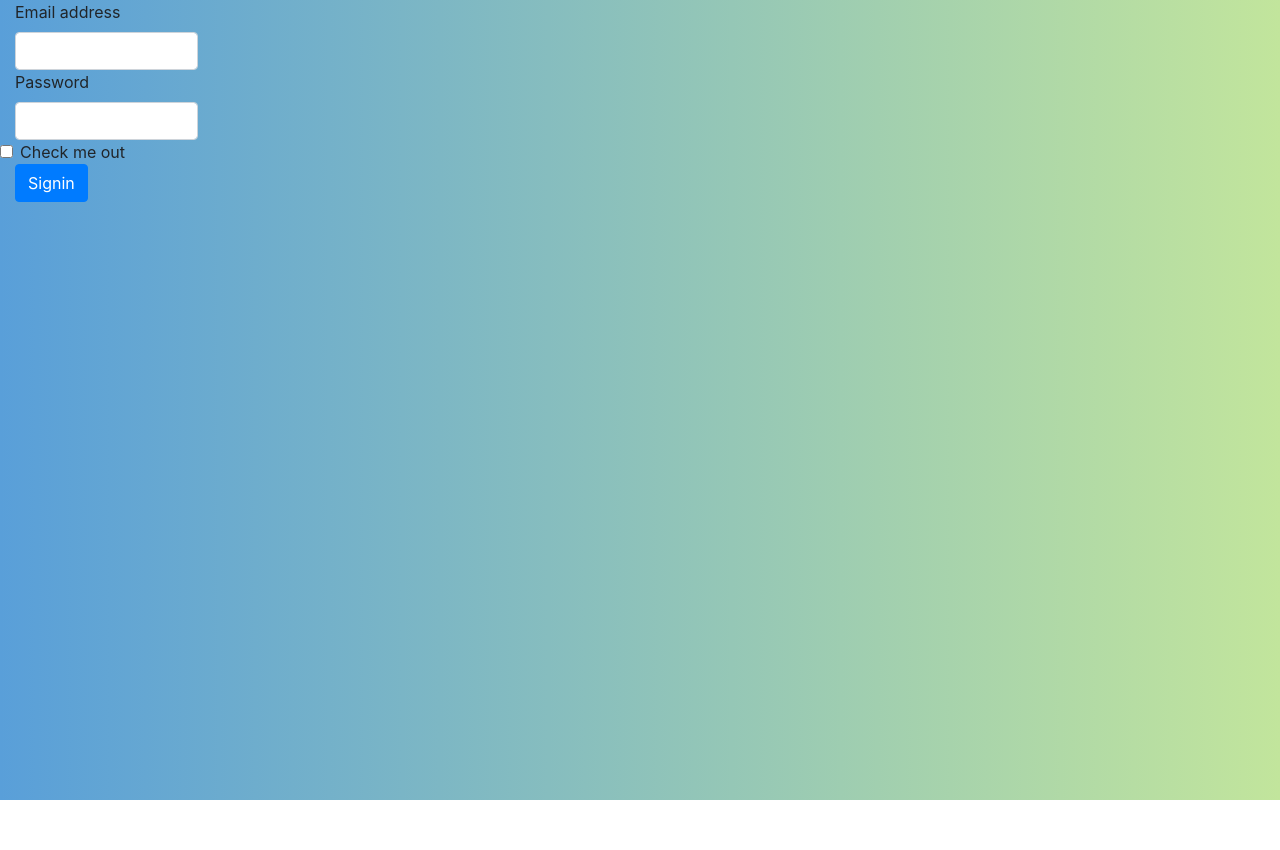
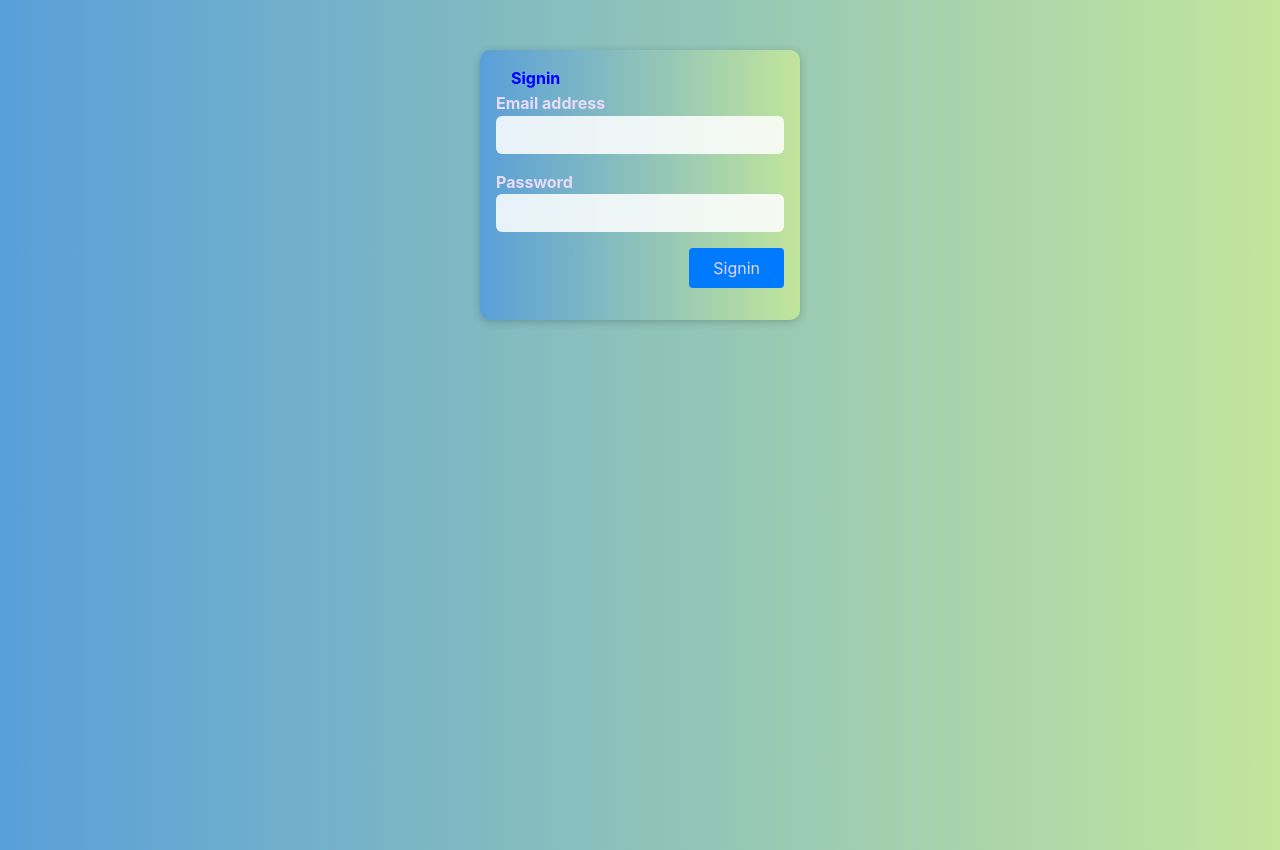
Before and after one commit to jaswanthsai7/TodoList-React-Firebase, a React (Create React App) app: page / in a window 1280 px wide. Before the commit the page ends 800 px from the top, so only its background shows below. Built offline with nearby package versions, Linux system fonts and the light colour scheme; no server answers.

Commit message:
added realtime firebase database

```diff
--- a/src/components/firebaselog/Login.js
+++ b/src/components/firebaselog/Login.js
@@ -1,6 +1,8 @@
 import React, { useState } from "react";
 import { useNavigate } from "react-router-dom";
 import { UserAuth } from "../../context/AuthContext";
+import classes from "./Login.module.css";
+
 export default function Login() {
   const [email, setEmail] = useState("");
   const [password, setPassword] = useState("");
@@ -19,9 +21,10 @@ export default function Login() {
   };
 
   return (
-    <div>
+    <div className={classes.form}>
+        <label style={{color:"blue"}} className="col-md-9 text-md-end">Signin</label>
       <form onSubmit={subHandler}>
-        <div className="col-sm-2">
+        <p>
           <label htmlFor="exampleInputEmail1" className="form-label">
             Email address
           </label>
@@ -37,8 +40,8 @@ export default function Login() {
           {/* <div id="emailHelp" className="form-text">
               We'll never share your email with anyone else.
             </div> */}
-        </div>
-        <div className="col-sm-2">
+        </p>
+        <p>
           <label htmlFor="exampleInputPassword1" className="form-label">
             Password
           </label>
@@ -50,22 +53,12 @@ export default function Login() {
               setPassword(e.target.value);
             }}
           />
-        </div>
-        <div className="col-sm-2 form-check">
-          <input
-            type="checkbox"
-            className="form-check-input"
-            id="exampleCheck1"
-          />
-          <label className="form-check-label" htmlFor="exampleCheck1">
-            Check me out
-          </label>
-        </div>
-        <div className="col-sm-2">
+        </p>
+        <p className={classes.actions}>
           <button type="submit" className=" btn btn-primary bg-primary">
             Signin
           </button>
-        </div>
+        </p>
       </form>
     </div>
   );
--- /dev/null
+++ b/src/components/firebaselog/Login.module.css
@@ -0,0 +1,61 @@
+.form {
+    background: #599fd9;
+    background: -webkit-linear-gradient(to right, #599fd9, #c2e59c);
+    background: linear-gradient(to right, #599fd9, #c2e59c);
+    padding: 1rem;
+    width: 20rem;
+    border-radius: 10px;
+    margin: 1rem auto;
+    margin-top: 50px;
+    /* border-radius: 6px; */
+    box-shadow: 0 2px 8px rgba(0, 0, 0, 0.2);
+    /* } */
+}
+
+.form label {
+    display: block;
+    margin-bottom: 0.05rem;
+    color: #eadbfb;
+    font-weight: bold;
+}
+
+.form input,
+.form select,
+.form textarea {
+    display: block;
+    width: 100%;
+    font: inherit;
+    padding: 0.5rem;
+    border-radius: 6px;
+    border: none;
+    background-color: rgba(255, 255, 255, 0.856);
+    color: #28262c;
+}
+
+.actions {
+    display: flex;
+    justify-content: flex-end;
+    gap: 0.5rem;
+}
+
+.actions button {
+    cursor: pointer;
+    font: inherit;
+    padding: 0.5rem 1.5rem;
+    border: none;
+    border-radius: 4px;
+    background-color: #34036c;
+    color: #e5d5f7;
+}
+
+.actions button:hover {
+    background-color: #23014a;
+}
+
+.actions button[type='button'] {
+    background-color: transparent;
+}
+
+.actions button[type='button']:hover {
+    color: #d1bee6;
+}
--- a/src/components/navbar/SideNavbar.js
+++ b/src/components/navbar/SideNavbar.js
@@ -4,24 +4,39 @@ import $ from "jquery";
 import AddToList from "../todolist/AddToList";
 import BackModal from "../modal/BackModal";
 import TodoList from "../todolist/TodoList";
-
-
+import { json } from "react-router-dom";
+import { UserAuth } from "../../context/AuthContext";
 const handler = (state, action) => {
   if (action.type == "ADD_TODO") {
     return { showForm: !state.showForm };
   }
 };
+
 export default function SideNavbar(props) {
+  const { user } = UserAuth();
   const [state, dispatch] = useReducer(handler, { showForm: false });
   const [list, setList] = useState([]);
   function closeForm() {
     dispatch({ type: "ADD_TODO" });
   }
-  function addToList(data) {
+  async function addToList(data) {
+    const enco = user.email;
+    const withoutDotCom = enco.replace(/\.com$/, "");
+    await fetch(
+      `https://todolist-auth-39f0d-default-rtdb.firebaseio.com/${withoutDotCom}.json`,
+      {
+        method: "POST",
+        body: JSON.stringify(data),
+        headers: {
+          "Content-Type": "application/json",
+        },
+      }
+    ).catch((error) => console.log(error));
+
     setList((prev) => {
       return [...prev, data];
     });
-    dispatch({ type: "ADD_TODO" })
+    dispatch({ type: "ADD_TODO" });
   }
 
   function clickHandler() {
```
